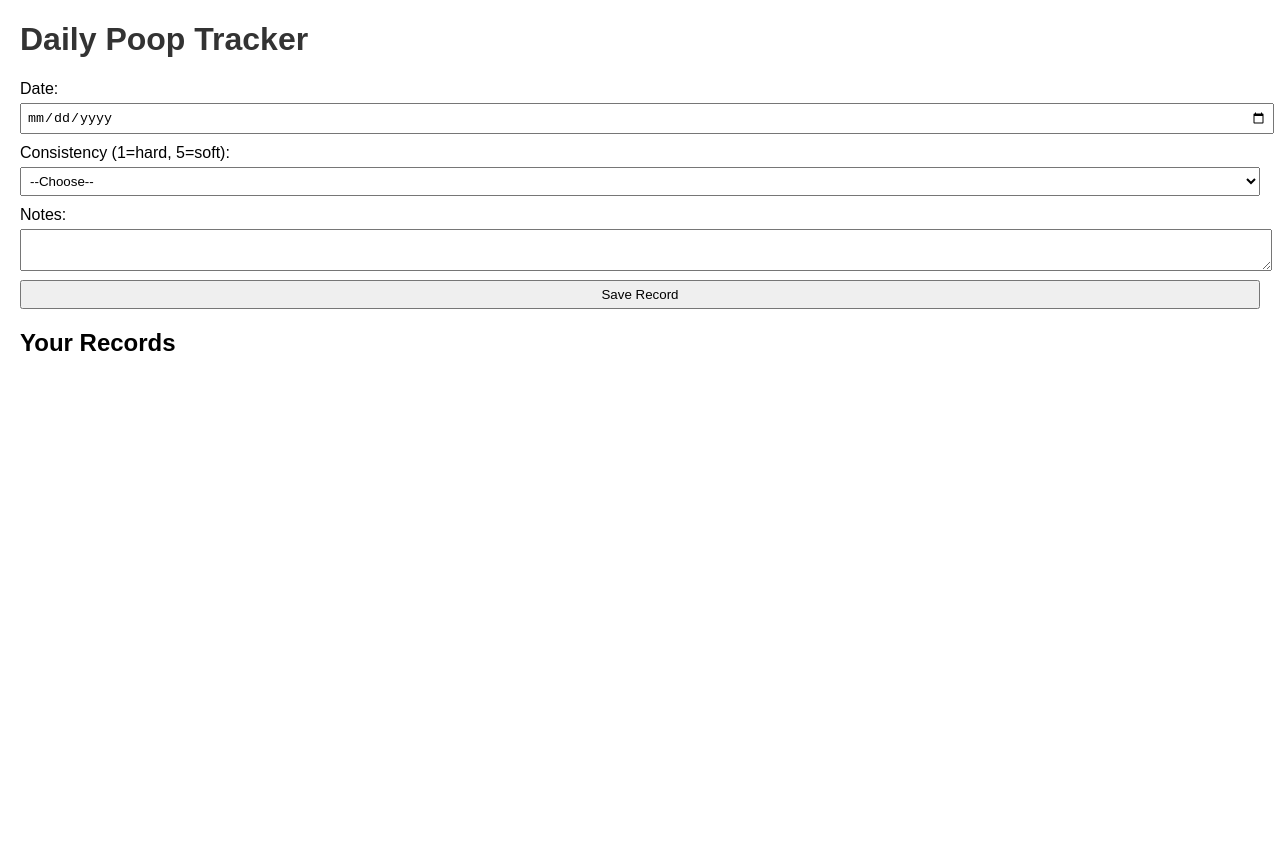
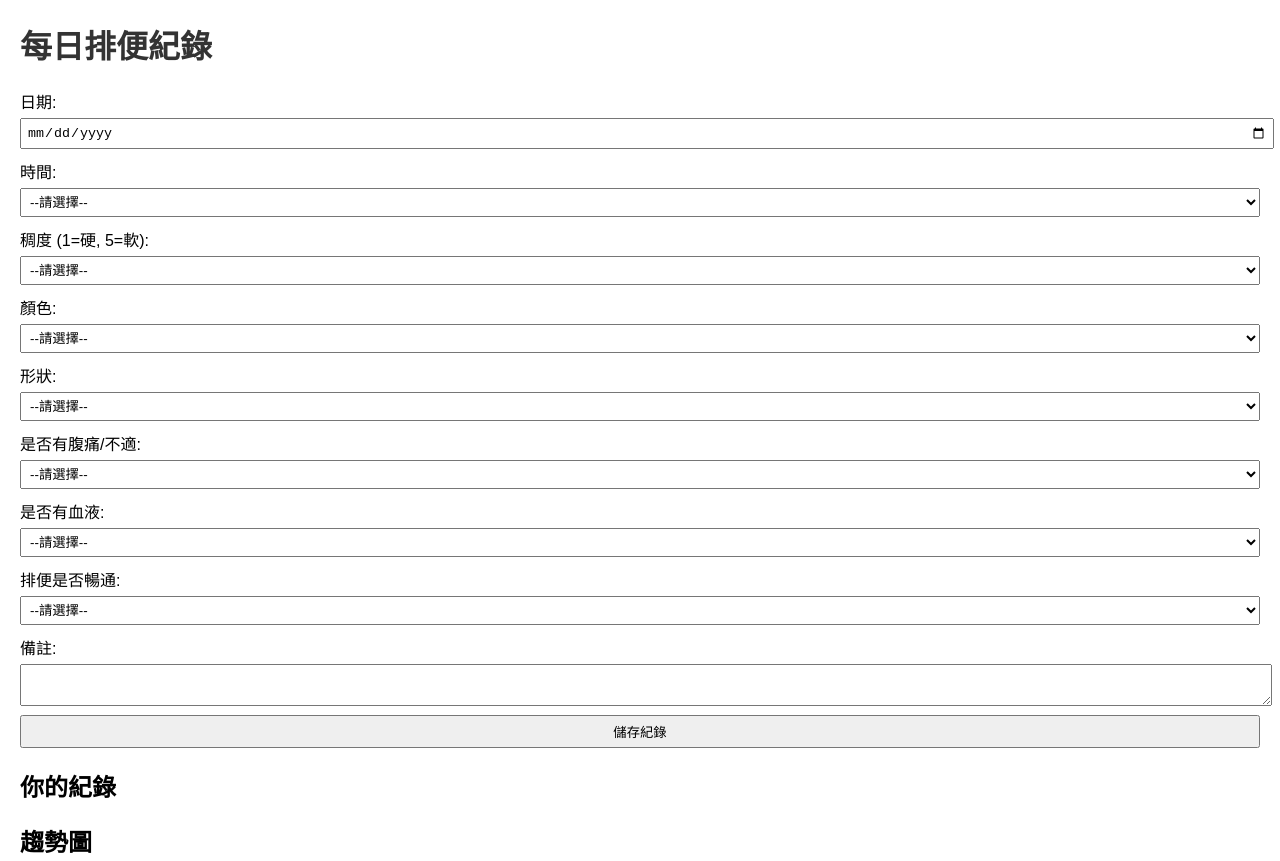
Before and after one commit to jacky114aa-netlify/dailydoseofpoop, a plain HTML site: page index.html in a window 1280 px wide. Shown: the top 861 px of the page. Before the commit the page ends 800 px from the top, so only its background shows below. Drawn offline with nearby package versions, Linux system fonts and the light colour scheme.

Commit message:
Update index.html

```diff
--- a/index.html
+++ b/index.html
@@ -1,47 +1,98 @@
 <!DOCTYPE html>
-<html lang="en">
+<html lang="zh">
 <head>
   <meta charset="utf-8" />
-  <title>Daily Poop Tracker</title>
+  <title>每日排便紀錄</title>
+  <script src="https://cdn.jsdelivr.net/npm/chart.js"></script>
   <style>
     body { font-family: sans-serif; margin: 20px; }
     h1 { color: #333; }
     label { display: block; margin-top: 10px; }
     input, select, textarea, button { margin-top: 5px; padding: 5px; width: 100%; }
     .record { border: 1px solid #ccc; padding: 10px; margin-top: 10px; }
+    canvas { margin-top: 20px; }
   </style>
 </head>
 <body>
-  <h1>Daily Poop Tracker</h1>
+  <h1>每日排便紀錄</h1>
   <form id="poopForm">
-    <label>
-      Date:
+    <label>日期:
       <input type="date" name="date" required />
     </label>
-    <label>
-      Consistency (1=hard, 5=soft):
-      <select name="consistency" required>
-        <option value="">--Choose--</option>
-        <option value="1">1 - Very hard</option>
-        <option value="2">2 - Hard</option>
-        <option value="3">3 - Normal</option>
-        <option value="4">4 - Soft</option>
-        <option value="5">5 - Very soft</option>
+    <label>時間:
+      <select name="time" required>
+        <option value="">--請選擇--</option>
+        <option value="早上">早上</option>
+        <option value="中午">中午</option>
+        <option value="晚上">晚上</option>
       </select>
     </label>
-    <label>
-      Notes:
+    <label>稠度 (1=硬, 5=軟):
+      <select name="consistency" required>
+        <option value="">--請選擇--</option>
+        <option value="1">1 - 非常硬</option>
+        <option value="2">2 - 偏硬</option>
+        <option value="3">3 - 正常</option>
+        <option value="4">4 - 偏軟</option>
+        <option value="5">5 - 非常軟</option>
+      </select>
+    </label>
+    <label>顏色:
+      <select name="color" required>
+        <option value="">--請選擇--</option>
+        <option value="淺棕">淺棕</option>
+        <option value="深棕">深棕</option>
+        <option value="黑色">黑色</option>
+        <option value="綠色">綠色</option>
+        <option value="黃色">黃色</option>
+      </select>
+    </label>
+    <label>形狀:
+      <select name="shape" required>
+        <option value="">--請選擇--</option>
+        <option value="條狀">條狀</option>
+        <option value="顆粒狀">顆粒狀</option>
+        <option value="液體">液體</option>
+      </select>
+    </label>
+    <label>是否有腹痛/不適:
+      <select name="pain" required>
+        <option value="">--請選擇--</option>
+        <option value="是">是</option>
+        <option value="否">否</option>
+      </select>
+    </label>
+    <label>是否有血液:
+      <select name="blood" required>
+        <option value="">--請選擇--</option>
+        <option value="是">是</option>
+        <option value="否">否</option>
+      </select>
+    </label>
+    <label>排便是否暢通:
+      <select name="smooth" required>
+        <option value="">--請選擇--</option>
+        <option value="暢通">暢通</option>
+        <option value="不暢通">不暢通</option>
+      </select>
+    </label>
+    <label>備註:
       <textarea name="notes"></textarea>
     </label>
-    <button type="submit">Save Record</button>
+    <button type="submit">儲存紀錄</button>
   </form>
 
-  <h2>Your Records</h2>
+  <h2>你的紀錄</h2>
   <div id="records"></div>
+
+  <h2>趨勢圖</h2>
+  <canvas id="trendChart" width="400" height="200"></canvas>
 
   <script>
     const form = document.getElementById('poopForm');
     const recordsDiv = document.getElementById('records');
+    const ctx = document.getElementById('trendChart').getContext('2d');
+    let chart;
 
     function loadRecords() {
       recordsDiv.innerHTML = '';
@@ -49,24 +100,53 @@
       records.forEach(r => {
         const div = document.createElement('div');
         div.className = 'record';
-        div.innerHTML = `<strong>${r.date}</strong><br>
-                         Consistency: ${r.consistency}<br>
-                         Notes: ${r.notes}<br>
-                         Score: ${calculateScore(r.consistency)}`;
+        div.innerHTML = `<strong>${r.date} (${r.time})</strong><br>
+                         稠度: ${r.consistency}<br>
+                         顏色: ${r.color}<br>
+                         形狀: ${r.shape}<br>
+                         腹痛/不適: ${r.pain}<br>
+                         血液: ${r.blood}<br>
+                         暢通: ${r.smooth}<br>
+                         備註: ${r.notes}<br>
+                         分數: ${calculateScore(r.consistency)}`;
         recordsDiv.appendChild(div);
       });
+      updateChart(records);
     }
 
     function calculateScore(consistency) {
-      // simple scoring: closer to 3 = better
       return 100 - Math.abs(3 - consistency) * 20;
+    }
+
+    function updateChart(records) {
+      const labels = records.map(r => r.date);
+      const scores = records.map(r => calculateScore(r.consistency));
+      if (chart) chart.destroy();
+      chart = new Chart(ctx, {
+        type: 'line',
+        data: {
+          labels: labels,
+          datasets: [{
+            label: '健康分數',
+            data: scores,
+            borderColor: 'blue',
+            fill: false
+          }]
+        }
+      });
     }
 
     form.addEventListener('submit', e => {
       e.preventDefault();
       const data = {
         date: form.date.value,
+        time: form.time.value,
         consistency: parseInt(form.consistency.value),
+        color: form.color.value,
+        shape: form.shape.value,
+        pain: form.pain.value,
+        blood: form.blood.value,
+        smooth: form.smooth.value,
         notes: form.notes.value
       };
       const records = JSON.parse(localStorage.getItem('poopRecords') || '[]');
```
